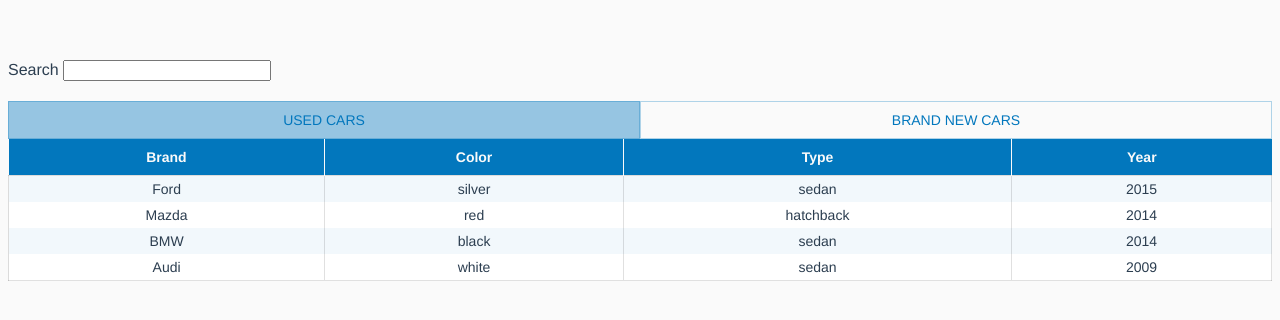
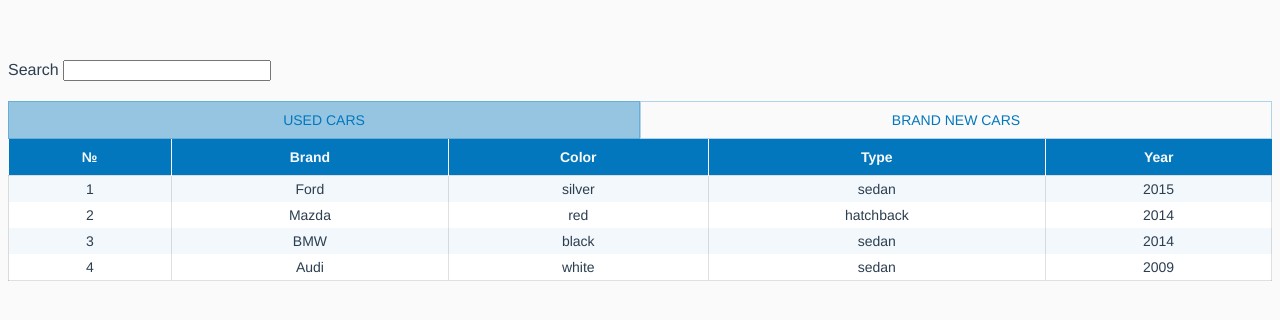
Before and after one commit to russian-stan/vue-flex-table, a Vue app: page / in a window 1280 px wide. Shown: the top 320 px of the page. Built offline with nearby package versions, Linux system fonts and the light colour scheme.

Commit message:
count and sorting as optional

```diff
--- a/src/App.vue
+++ b/src/App.vue
@@ -5,8 +5,10 @@
       <input v-model.trim="search" type="text" style="margin-bottom: 20px; width: 200px">
     </label>
     <VFTable
-      :tables="data.tables"
+     :tables="data.tables"
      :search="search"
+     countable
+     sortable
      no-results-text="No matching records found"
      no-data-text="No data to display"
     />
--- a/src/components/VFTable.vue
+++ b/src/components/VFTable.vue
@@ -30,13 +30,18 @@
           <th
            v-for="header in tablesModel[tab].headers"
            :key="header.row_key"
-           :class="{'active': header.row_key === currentColumnName}"
-           @click="sortBy(header.row_key)"
+           :class="{
+             'active': header.row_key === currentColumnName,
+             'pointer': sortable
+           }"
+           @click="sortable ? sortBy(header.row_key) : null"
           >
             {{header.text}}
 
             <div
-             v-if="currentColumnName === header.row_key && filteredItems.length > 1"
+             v-if="sortable
+             && currentColumnName === header.row_key
+             && filteredItems.length > 1"
              class="sort-buttons"
             >
               <!--ASC-BTN-->
@@ -112,12 +117,14 @@ export default class Table extends Vue {
       return [
         {
           headers: [],
-          rows: []
-        }
+          rows: [],
+        },
       ]
     },
   }) private readonly tables!: Array<VTable>;
   @Prop({ type: String, default: '' }) private readonly search!: string;
+  @Prop({ type: Boolean, default: false }) private readonly countable!: boolean;
+  @Prop({ type: Boolean, default: false }) private readonly sortable!: boolean;
   @Prop({ type: String, default: 'No matching records found' }) private readonly noResultsText!: string;
   @Prop({ type: String, default: 'No data to display' }) private readonly noDataText!: string;
 
@@ -127,9 +134,17 @@ export default class Table extends Vue {
   tablesModel: Array<VTable> = [];
 
   created() {
+    // Clone data
     this.tablesModel = copyDeep<VTable[]>(this.tables);
+
+    // Add count column and number count: number for each row in table
+    if (this.countable) this.addCount()
+
+    // Sort columns by order
     this.tablesModel.forEach(table => table.headers.sort((a, b) => a.order - b.order));
-    this.tablesModel.forEach(table => table.headers.forEach(header => header.sort_dir = 'asc'));
+
+    // Add default sort_dir: 'asc' for sorting
+    if (this.sortable) this.addSortDir()
   }
 
   get isNoData(): boolean {
@@ -158,7 +173,7 @@ export default class Table extends Vue {
   }
 
   get sortedItems(): Row[] {
-    if (this.currentColumnName) {
+    if (this.currentColumnName && this.sortable) {
       return this.filteredItems.sort((a, b) => {
         const modifier = this.currentColumnDir === 'asc' ? 1 : -1;
 
@@ -173,19 +188,32 @@ export default class Table extends Vue {
     return this.filteredItems;
   }
 
+  addCount(): void {
+    this.tablesModel.forEach(table => table.headers.push({ text: '№', row_key: 'count', order: 0 }));
+    this.tablesModel.forEach(table => table.rows.forEach((row, index) => row.count = `${index + 1}`));
+  }
+
+  addSortDir() {
+    this.tablesModel.forEach(table => table.headers.forEach(header => header.sort_dir = 'asc'));
+  }
+
   findColForSort(): Header {
     return this.tablesModel[this.tab].headers
       .find(header => header.row_key === this.currentColumnName)!;
   }
 
   sortBy(colName: string) {
+    if (this.sortable) {
       this.currentColumnName = colName;
       this.currentColumnDir = this.findColForSort()!.sort_dir;
     }
+  }
 
   changeSortDirForCurCol(colName: string, dir: SortDir) {
+    if (this.sortable) {
       this.currentColumnName = colName;
       this.findColForSort()!.sort_dir = dir;
+    }
   }
 }
 </script>
@@ -270,11 +298,19 @@ export default class Table extends Vue {
         padding: 10px;
         position: relative;
         background-color: #0277BD;
-        cursor: pointer;
         overflow: hidden;
 
         &:not(:last-child) {
           border-right: 1px solid rgba(#fafafa, 0.12);
+        }
+
+        &.active {
+          color: #fafafa;
+          text-decoration: underline;
+        }
+
+        &.pointer {
+          cursor: pointer;
         }
 
         .sort-buttons {
@@ -316,11 +352,6 @@ export default class Table extends Vue {
             }
           }
         }
-
-        &.active {
-          color: #fafafa;
-          text-decoration: underline;
-        }
       }
 
       td {
--- a/src/types/tableTypes.ts
+++ b/src/types/tableTypes.ts
@@ -13,6 +13,7 @@ export interface Row {
   type: string;
   year: string;
   uid: string;
+  count?: string;
 }
 
 export interface VTable {
```
Lines whose indentation alone changed are shown as unchanged.
